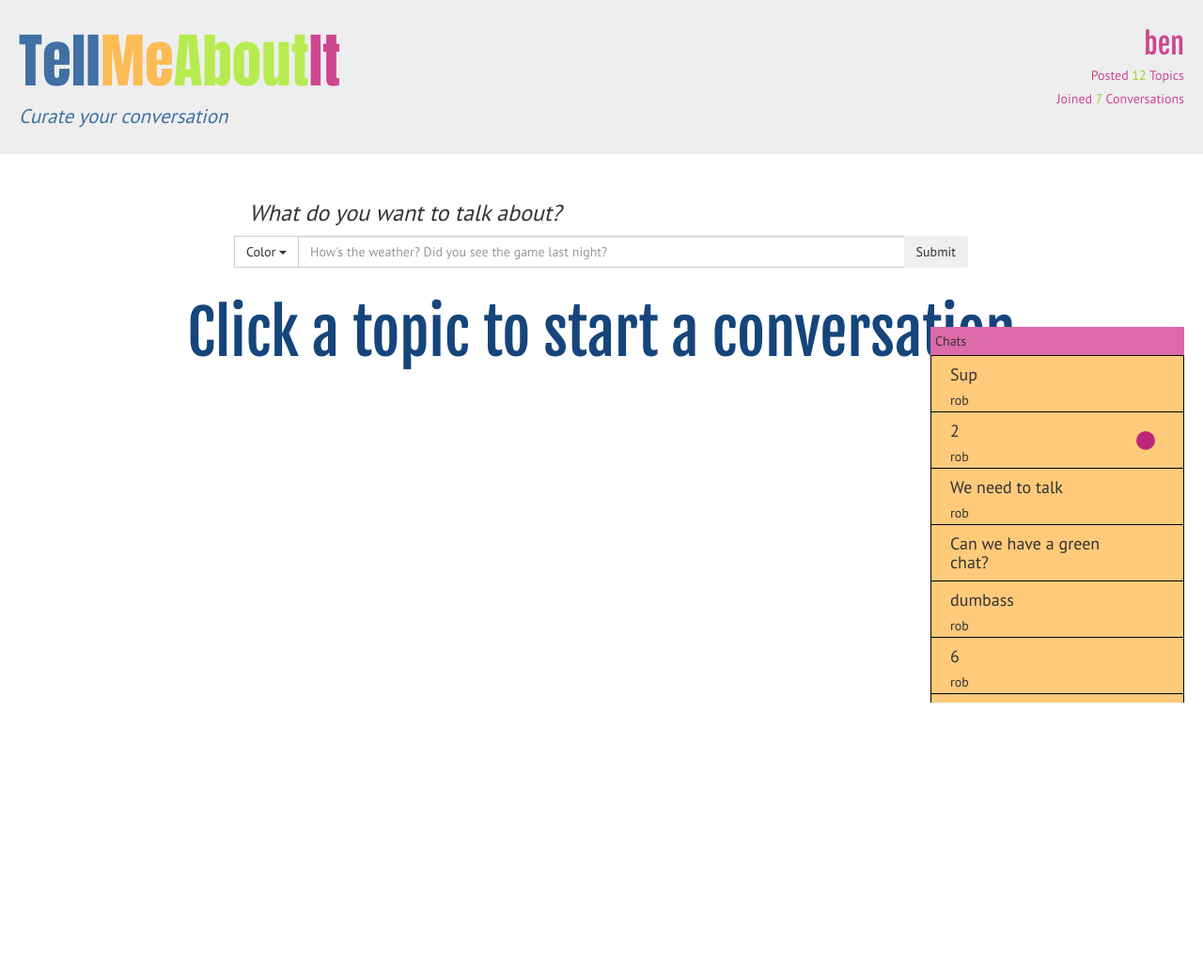
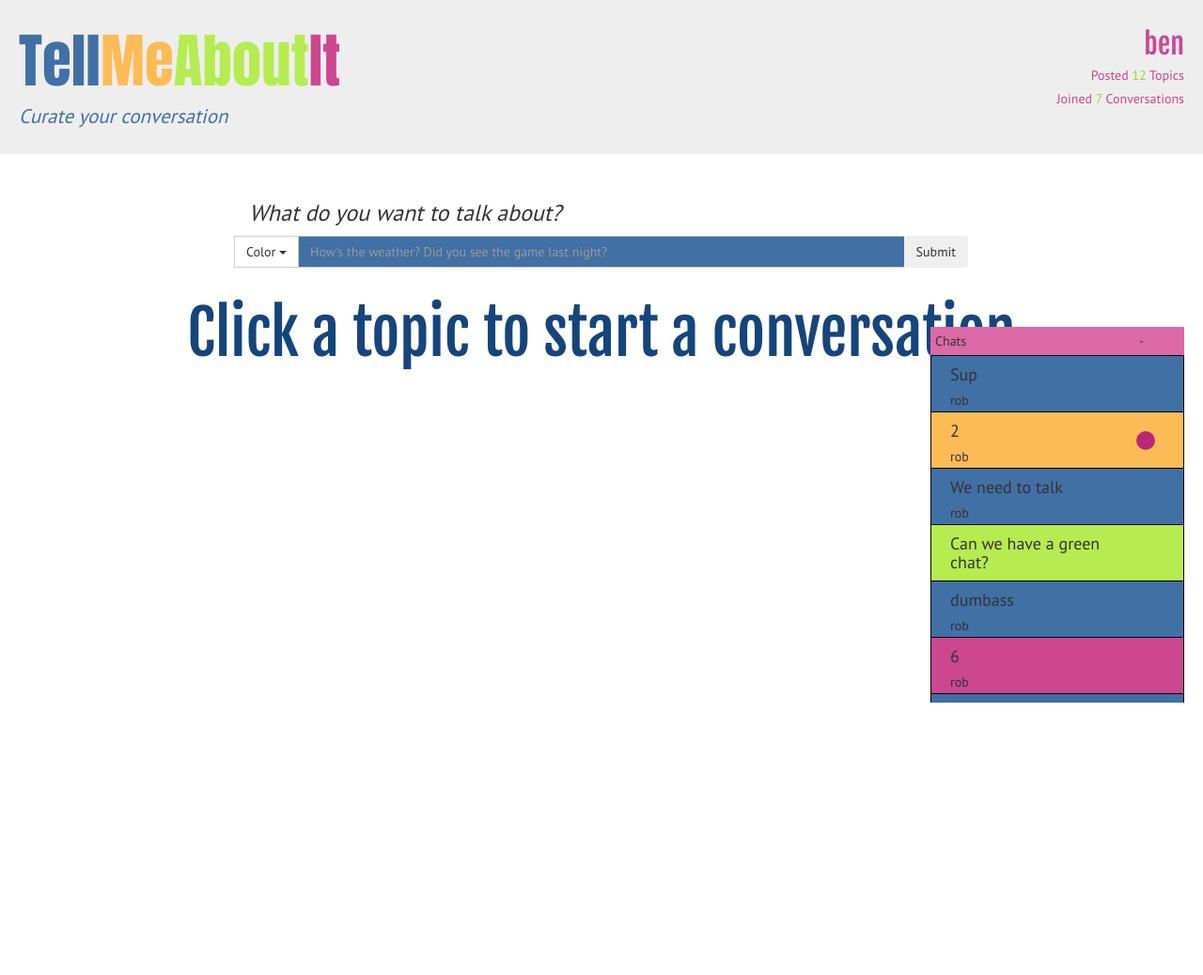
Before and after one commit to benlvn/tellmeaboutit, a Django app: page / in a window 1280 px wide. Shown: the part 52-1090 px from the top of the page at 94% size. Run offline with Django 3.2, Linux system fonts and the light colour scheme; a user stored in the database is signed in; data comes from the database, SQL or seed files in the repository; both versions use the stored data as it was after the commit; data that the repository does not hold is empty; some libraries are stand-ins or nearby versions.

Commit message:
Fixed bug where new chats wouldn't appear

```diff
--- a/chat/models.py
+++ b/chat/models.py
@@ -10,6 +10,7 @@ class Topic(models.Model):
 	text = models.CharField(max_length=100)
 	pub_date = models.DateTimeField()
 	on_board = models.BooleanField(default=True)
+	color = models.CharField(max_length=7)
 
 class Chat(models.Model):
 	topic = models.ForeignKey(Topic, related_name="chats")
--- a/chat/static/chat/css/styles.css
+++ b/chat/static/chat/css/styles.css
@@ -83,19 +83,19 @@ body {
 	height: 20px;
 }
 
-.color-list#blue{
+.blue{
 	background-color: #4170A5;
 }
 
-.color-list#orange{
+.orange{
 	background-color: #FDBB56;
 }
 
-.color-list#green{
+.green{
 	background-color: #B6EC50;
 }
 
-.color-list#pink{
+.pink{
 	background-color: #CD4690;
 }
 
@@ -109,11 +109,12 @@ body {
 
 .chat-window{
 	height: 400px;
-	background-color: red;
+	border: 1px solid black;
 	width: 270px;
 	position: absolute;
 	bottom: 0px;
 	display: inline-block;
+
 }
 
 .message-text {
@@ -137,7 +138,6 @@ body {
 
 .chat-top {
 	height: 30px;
-	background-color: #638FC0;
 	padding: auto;
     width: 100%;
 }
@@ -146,7 +146,6 @@ body {
 	background-color: #dddddd;
 	height: 340px;
 	overflow: scroll;
-	border: 1px solid black;
 	border-bottom: none;
 	padding: 10px;
 	font-size: 15px;
@@ -207,7 +206,6 @@ body {
 }
 
 .chat-list-item {
-	background-color: #FFCA7A;
 	height: 60px;
 	border: 1px solid black;
 	border-bottom: none;
--- a/chat/static/chat/js/script.js
+++ b/chat/static/chat/js/script.js
@@ -69,6 +69,7 @@ $(document).ready(function(){
 	    ///
 
 	    if(id == "topic-proposal"){
+	    	fields['color'] = $('input[name="new-topic"]').attr('class').substr(13)
 	    	$.getJSON('/new-topic', fields, function(data){
 	    		 $('input[name="new-topic"]').val('');
 			});
@@ -206,6 +207,29 @@ $(document).ready(function(){
 		}
 	})
 
+	list_minimized = false
+
+	$(document).on('click', '#minimize-list', function(){
+		console.log('hello')
+		if(list_minimized){
+			$("#chat-list-window").css('bottom', '0px')
+			list_minimized = false
+		} else {
+			list_minimized = true
+			$("#chat-list-window").css('bottom', '-370px')
+		}
+	})
+
+	current_color = 'blue'
+
+	$(document).on('click', '.color-list', function(){
+		color = $(this).attr('class').substr(11)
+
+		$('input[name="new-topic"').removeClass(current_color)
+		$('input[name="new-topic"').addClass(color)
+		current_color=color
+	})
+
 
 	get_topics()
 
@@ -326,12 +350,10 @@ function send_message(message){
 		add_message(open_ind, text, true)
 
 	})
-
-
-
 }
 
 function recieve_messages(){
+
 	$.getJSON("/recieve-messages", {}, function(data){
 		messages = data['messages']
 
@@ -342,10 +364,18 @@ function recieve_messages(){
 			chat_id = message['chat_id']
 
 			$item_copy = $('#chat-list-' + chat_id)
-			$item_copy.find('.new-message .new-message-dot').css('display', 'block')
-			$('#chat-list-' + chat_id).remove()
-			$('#chat-list').prepend($item_copy)
 
+			if($item_copy.length == 0){
+				$.getJSON('/chat-list-item', {'chat_id': chat_id}, function(data){
+					$item = $('<div/>').html(data['chat-list-item']).contents()
+					$('#chat-list').prepend($item)
+				})
+
+			} else {
+				$item_copy.find('.new-message .new-message-dot').css('display', 'block')
+				$('#chat-list-' + chat_id).remove()
+				$('#chat-list').prepend($item_copy)
+			}
 
 			open_ind = $.inArray(chat_id.toString(), open_chats)
 
--- a/chat/templates/chat/includes/chat_list_item.html
+++ b/chat/templates/chat/includes/chat_list_item.html
@@ -1,4 +1,4 @@
-<div class="chat-list-item" id="chat-list-{{chat.id}}">
+<div class="chat-list-item {{chat.topic.color}}" id="chat-list-{{chat.id}}">
 	<div class="info">
 		<h4>{{chat.topic.text}}</h4>
 		{% if chat.outside_user == request.user.user_profile %}
--- a/chat/templates/chat/includes/chat_window.html
+++ b/chat/templates/chat/includes/chat_window.html
@@ -3,7 +3,7 @@
 {% else %}
 <div class="chat-window" id="chat-{{chat.id}}">
 {% endif %}
-	<div class="chat-top">
+	<div class="chat-top {{chat.topic.color}}">
 		<p class="chat-top-text">{{chat.topic.text}}</p>
 		<div class="chat-window-buttons">
 			{% if chat.id == None %}
--- a/chat/templates/chat/includes/chatbar.html
+++ b/chat/templates/chat/includes/chatbar.html
@@ -2,6 +2,9 @@
 	<div id="chat-list-window">
 		<div class="chat-top" style="background-color: #DC69A8">
 			<p class="chat-top-text">Chats</p>
+			<div class="chat-window-buttons">
+				<button class="minimize-chat" id="minimize-list">-</button>
+			</div>
 		</div>
 		<div id="chat-list">
 			{% for chat in chats %}
--- a/chat/templates/chat/includes/propose_topic.html
+++ b/chat/templates/chat/includes/propose_topic.html
@@ -9,14 +9,14 @@
 							Color <span class="caret"></span>
 						</button>
 						<ul class="dropdown-menu" id="color-dropdown">
-							<li class="color-list" id="blue"></li>
-							<li class="color-list" id="orange"></li>
-							<li class="color-list" id="green"></li>
-							<li class="color-list" id="pink"></li>
+							<li class="color-list blue"></li>
+							<li class="color-list orange"></li>
+							<li class="color-list green"></li>
+							<li class="color-list pink"></li>
 						</ul>
 					</div>
 				</span>
-				<input name="new-topic" autocomplete="off" type="text" class="form-control" placeholder="How's the weather? Did you see the game last night?">
+				<input name="new-topic" autocomplete="off" type="text" class="form-control blue" placeholder="How's the weather? Did you see the game last night?">
 				<span class="input-group-btn">
 					<input class="btn btn-secondary" type="submit" value="Submit">
 				</span>
--- a/chat/templates/chat/includes/topic.html
+++ b/chat/templates/chat/includes/topic.html
@@ -1,4 +1,4 @@
-<div class="topic" style="background-color:B6EC50" id="topic-{{topic.id}}">
+<div class="topic {{topic.color}}" id="topic-{{topic.id}}">
 	<h1 class="Fjalla">{{topic.text}}</h1>
 	<br>
 	<h4 style="font-style:italic">Posted by:</h4>
--- a/chat/views.py
+++ b/chat/views.py
@@ -87,9 +87,10 @@ def new_topic(request):
 
 	# Data recieved and to send
 	text = request.GET.get('new-topic')
+	color = request.GET.get('color')
 
 	# Create new topic
-	t = Topic(posted_by=request.user.user_profile, text=text, pub_date=datetime.now(), on_board=True)
+	t = Topic(color=color, posted_by=request.user.user_profile, text=text, pub_date=datetime.now(), on_board=True)
 	t.save()
 
 	return JsonResponse({'text':text})
@@ -162,7 +163,6 @@ def topic_display(request):
 
 	topic_id = request.GET.get('id')
 	topic = Topic.objects.get(id=topic_id)
-	print(topic.id)
 
 	return JsonResponse(
 		{'topic-display': render_to_string('chat/includes/topic.html', {'topic': topic}),
```
Also changed, not shown: chat/migrations/0009_topic_color.py (added), db.sqlite3, 3 other files.
